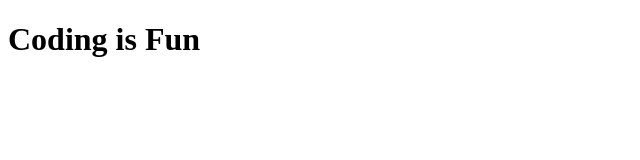
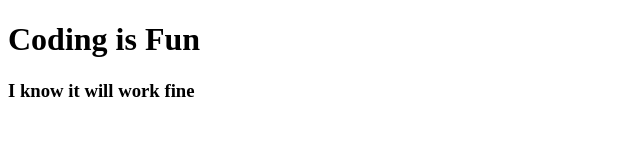
Before and after one commit to kelvinbush/test-git, a plain HTML site: page index.html in a window 1280 px wide. Shown: the whole page, without its empty margins (0-640 px from the left). Drawn offline with Linux system fonts and the light colour scheme.

Commit message:
Some changes

```diff
--- a/index.html
+++ b/index.html
@@ -8,5 +8,7 @@
 </head>
 <body>
     <h1>Coding is Fun</h1>
+
+    <h3>I know it will work fine</h3>
 </body>
 </html>
```
